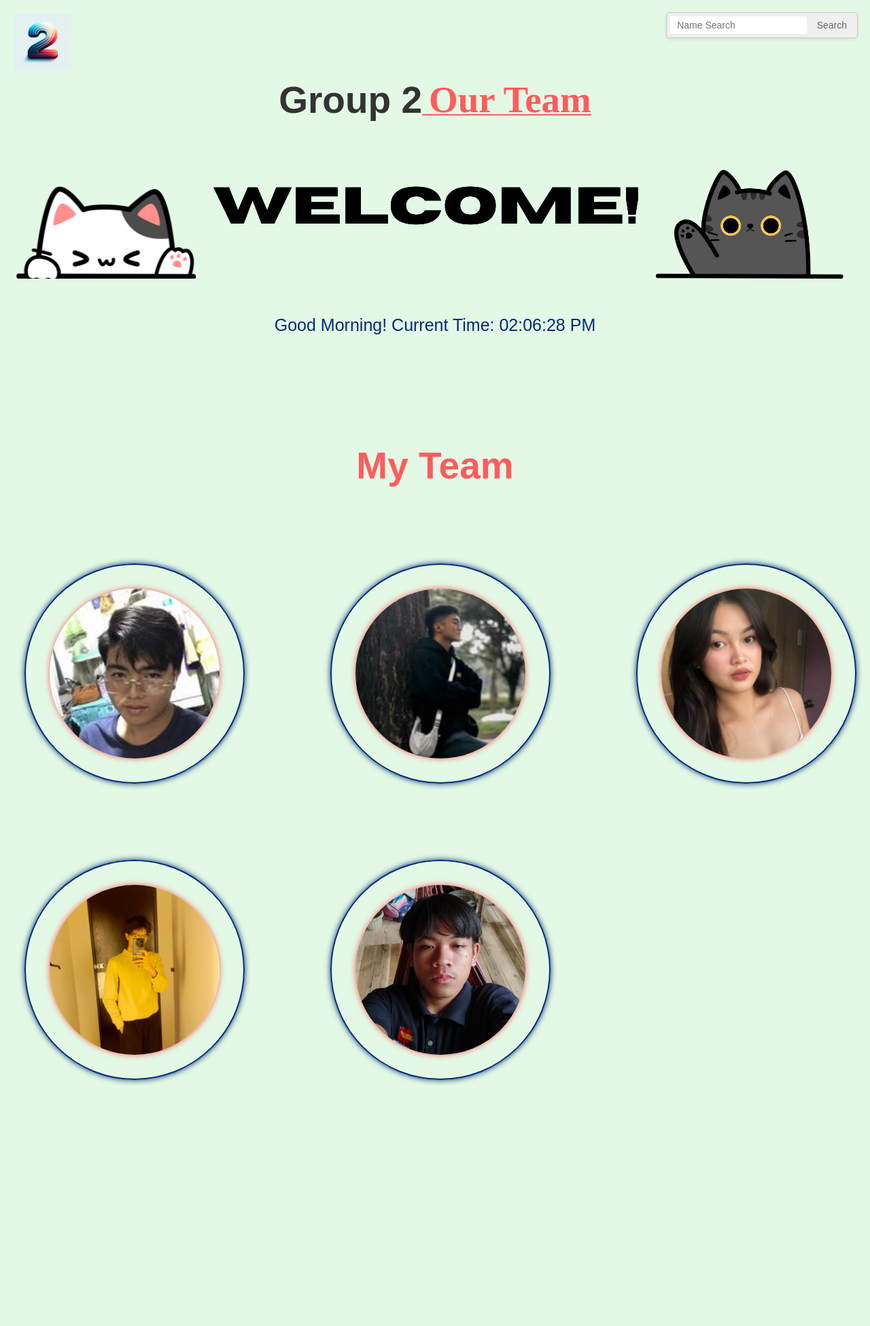
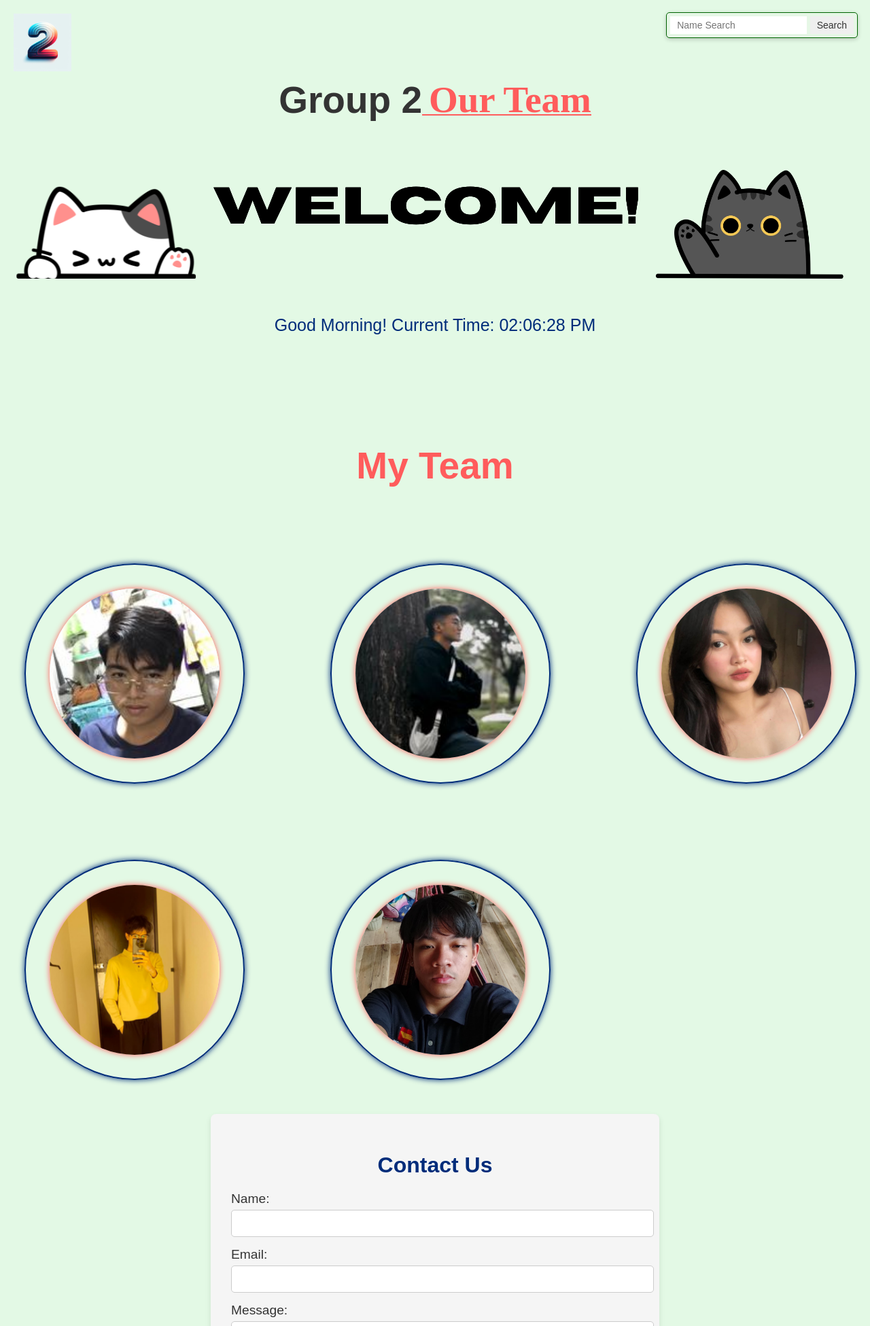
Before and after one commit to 0rcino/grp2_orcino_ex1.htm, a PHP site: page /grp2.php in a window 1280 px wide. Shown: the top 1951 px of the page at 68% size. Before the commit the page ends 1596 px from the top, so only its background shows below. Run offline with PHP 8.4, Linux system fonts and the light colour scheme; data that the repository does not hold is empty; some libraries are stand-ins or nearby versions.

Commit message:
new add post in page

```diff
--- a/grp2.css
+++ b/grp2.css
@@ -36,7 +36,7 @@ body {
 
 .team {
     width: 100%;
-    height: 230vh;
+    height: 370vh;
     margin: 3rem auto 3rem auto;
     padding-bottom: 50px;
 }
@@ -304,7 +304,6 @@ a {
     margin-top: 2em;
     color: #002c7a;
 }
-/* Flexbox container for search bar */
 .header-container {
     display: flex;
     justify-content: flex-end;
@@ -315,11 +314,11 @@ a {
 .searchbar {
     display: flex;
     align-items: center;
-    background-color: #f0f0f0;
-    border: 1px solid #ccc;
+    background-color: #e6f7e6; /* Light green background */
+    border: 1px solid #006400; /* Dark green border */
     border-radius: 5px;
     padding: 5px;
-    box-shadow: 0px 2px 4px rgba(0, 0, 0, 0.1);
+    box-shadow: 0px 2px 6px rgba(0, 0, 0, 0.2); /* Slightly darker shadow */
 }
 
 .searchbar input {
@@ -329,49 +328,50 @@ a {
     outline: none;
     padding: 5px 10px;
     flex-grow: 1;
-    color: #666; /* Darker text color */
-    placeholder-color: #999;
+    color: #333; /* Darker text color */
+    placeholder-color: #555; /* Darker placeholder color */
 }
 
 .searchbar button {
-    background-color: #007bff;
-    color: #fff;
+    background-color: #006400; /* Dark green */
+    color: #ffffff; /* White text for contrast */
     border: none;
     border-radius: 5px;
     padding: 5px 10px;
     cursor: pointer;
-    transition: background-color   0.2s ease-in-out;
+    transition: background-color 0.2s ease-in-out;
 }
 
 .searchbar button:hover {
-    background-color: #005cbf;
+    background-color: #004d00; /* Darker green on hover */
 }
+
 /* Styling for the search results section */
 .search-results {
     text-align: center;
 }
 
 .search-results h3 {
-    color: #002c7a;
+    color: #002c7a; /* Dark blue text for headings */
     font-size: 1.8rem;
     margin-bottom: 10px;
 }
 
 .search-results p {
-    color: #333;
+    color: #333; /* Dark gray text for general text */
     font-size: 1.2rem;
     line-height: 1.6;
 }
 
 /* Customize the Existing Member text */
 .search-results strong {
-    color: #0056b3;
+    color: #002c7a; /* Dark blue for emphasis */
 }
 
 /* Customize the Role text */
 .search-results p:last-of-type {
     font-weight: bold;
-    color: #006600;
+    color: #006400; /* Dark green for the role */
 }
 
 /* Add padding and styling for better presentation */
@@ -379,3 +379,77 @@ a {
     text-align: center;
     padding: 15px 0;
 }
+.contact-container {
+    background-color: #f5f5f5;
+    padding: 30px;
+    border-radius: 8px;
+    width: 100%;
+    max-width: 600px;
+    margin: 50px auto;
+    box-shadow: 0 4px 8px rgba(0, 0, 0, 0.1);
+    padding-bottom: 30px; /* Added padding at the bottom */
+}
+
+.contact-container h2 {
+    font-size: 2rem;
+    color: #002c7a;
+    text-align: center;
+    margin-bottom: 20px;
+}
+
+.contact-container .form-group {
+    margin-bottom: 15px;
+}
+
+.contact-container label {
+    display: block;
+    font-size: 1.2rem;
+    color: #333;
+    margin-bottom: 5px;
+}
+
+.contact-container input[type='text'],
+.contact-container input[type='email'],
+.contact-container textarea {
+    width: 100%;
+    padding: 10px;
+    font-size: 1rem;
+    border: 1px solid #ccc;
+    border-radius: 5px;
+    transition: border-color 0.3s ease-in-out;
+}
+
+.contact-container input[type='text']:focus,
+.contact-container input[type='email']:focus,
+.contact-container textarea:focus {
+    border-color: #007bff;
+}
+
+.contact-container button {
+    display: inline-block;
+    background-color: #ff5c5c;
+    color: #fff;
+    padding: 10px 15px;
+    border: none;
+    border-radius: 5px;
+    cursor: pointer;
+    font-size: 1rem;
+    transition: background-color 0.3s ease-in-out;
+}
+
+.contact-container button:hover {
+    background-color: #005cbf;
+}
+
+/* Success and Error Messages */
+.success-message,
+.error-message {
+    color: green;
+    font-size: 1.2rem;
+    text-align: center;
+    margin-bottom: 15px;
+}
+
+.error-message {
+    color: red;
+}
--- a/grp2.php
+++ b/grp2.php
@@ -89,8 +89,25 @@ if (isset($_GET['query'])) {
             $results[] = $member;
         }
     }
+
+    // Contact form processing
+  if ($_SERVER["REQUEST_METHOD"] == "POST") {
+    $name = htmlspecialchars($_POST['name']);
+    $email = htmlspecialchars($_POST['email']);
+    $message = htmlspecialchars($_POST['message']);
+
+    $to = "your-email@example.com";
+    $subject = "New Contact Form Submission from $name";
+    $body = "Name: $name\nEmail: $email\n\nMessage:\n$message";
+
+    if (mail($to, $subject, $body)) {
+        $successMessage = "Message sent successfully!";
+    } else {
+        $errorMessage = "There was an error sending your message.";
+    }
+  }
+
 }
-
 
 ?>
 <!DOCTYPE html>
@@ -108,7 +125,7 @@ if (isset($_GET['query'])) {
     <div class="logo-container">
         <img src="Assets/logo.jpg" alt="Group Logo" class="logo">
     </div>
-          <!-- Container for search bar and result -->
+    <!-- Container for search bar and result -->
     <div class="header-container">
         <!-- Search Bar -->
         <div class="searchbar">
@@ -118,10 +135,9 @@ if (isset($_GET['query'])) {
             </form>
         </div>
     </div>
-
     <!-- Search Results -->
     <div class="search-results">
-       <?php
+    <?php
     if (isset($query) && !empty($query)) {
         if (count($results) > 0) {
             echo "<h3>Search Results:</h3>";
@@ -138,7 +154,6 @@ if (isset($_GET['query'])) {
     <!--Team-->
     <div class="team" id="Team">
     <h1>Group 2 <a href="#teams"><span>Our Team</span></a></h1>
-
         <div class="slideshow-container">
             <div class="slide">
                 <img src="Assets/slideshow1.png">
@@ -195,6 +210,31 @@ if (isset($_GET['query'])) {
             </div>
             <?php endforeach; ?>
         </div>
+         <!-- Contact Us Form -->
+    <div class="contact-container">
+        <h2>Contact Us</h2>
+        <?php if (isset($successMessage)): ?>
+            <p class="success-message"><?php echo $successMessage; ?></p>
+        <?php endif; ?>
+        <?php if (isset($errorMessage)): ?>
+            <p class="error-message"><?php echo $errorMessage; ?></p>
+        <?php endif; ?>
+        <form action="grp2.php#contact-form" method="POST" id="contact-form">
+            <div class="form-group">
+                <label for="name">Name:</label>
+                <input type="text" name="name" id="name" required>
+            </div>
+            <div class="form-group">
+                <label for="email">Email:</label>
+                <input type="email" name="email" id="email" required>
+            </div>
+            <div class="form-group">
+                <label for="message">Message:</label>
+                <textarea name="message" id="message" rows="5" required></textarea>
+            </div>
+            <button type="submit">Send Message</button>
+        </form>
+    </div>
     </div>
     <!-- Button for scrolltotop-->
     <button onclick="scrollToTop()" id="backToTop">↑</button>
```
